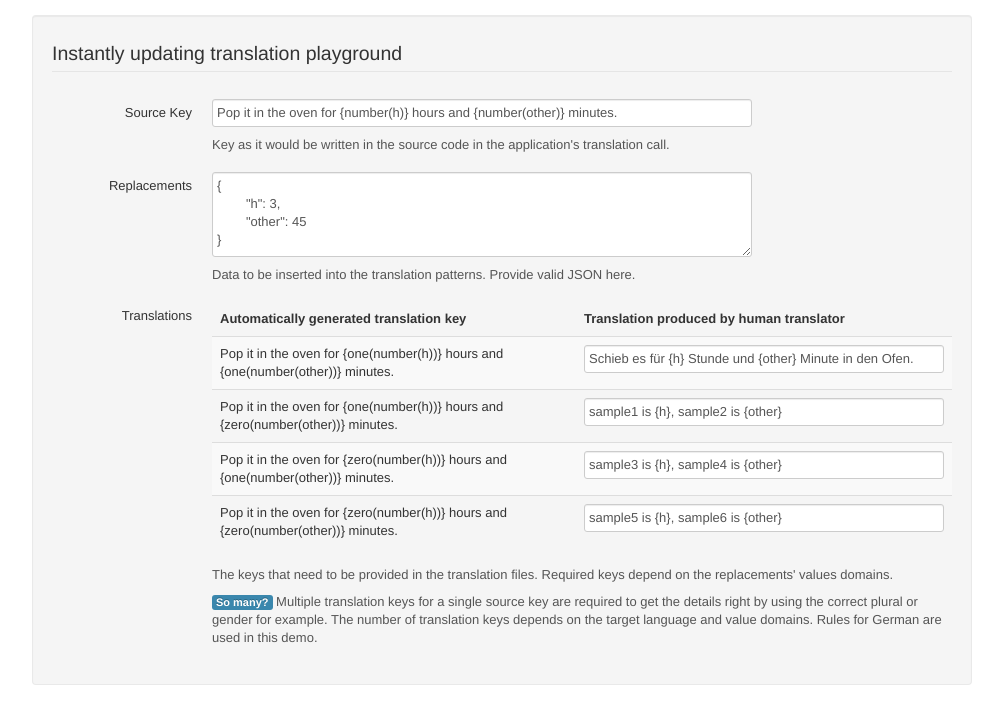
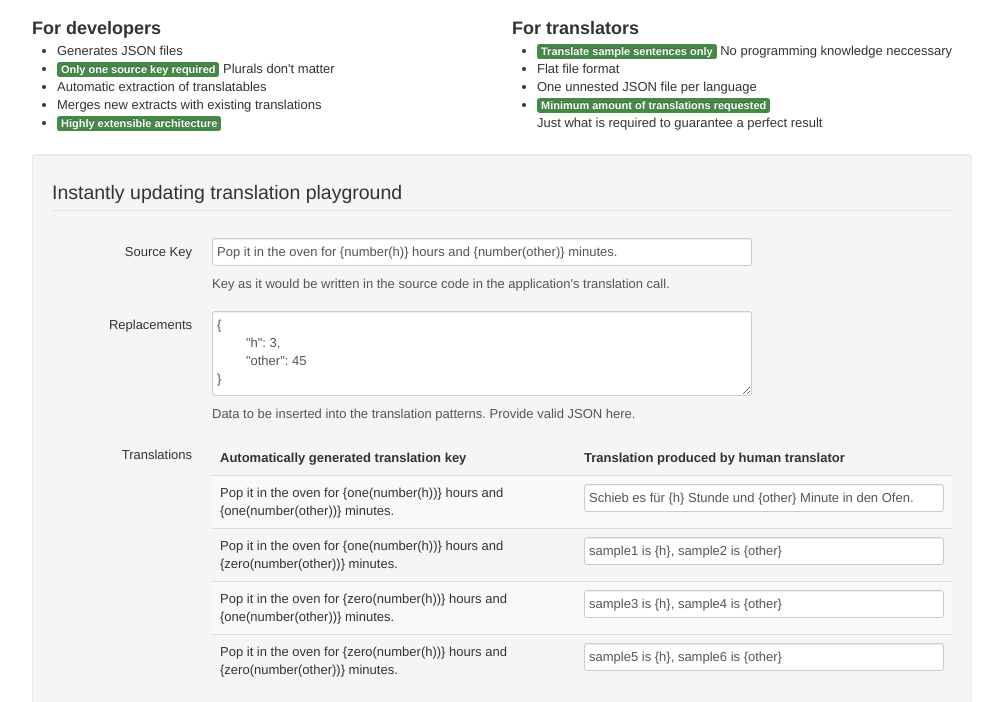
Before and after one commit to AugustusKling/translatables-js, a plain HTML site: page index.html in a window 1280 px wide. Shown: the part 69-771 px from the top of the page, without its empty margins (138-1141 px from the left). Drawn offline with Linux system fonts and the light colour scheme.

Commit message:
Outlined main advantage

```diff
--- a/index.html
+++ b/index.html
@@ -5,6 +5,7 @@
 		<meta charset='utf-8'>
 		<link rel="stylesheet" type="text/css" href="bootstrap/css/bootstrap.min.css">
 		<script type="text/javascript" src="translatables.js"></script>
+		<style type="text/css">.whitespace-cells .span6{padding-bottom:1em;}</style>
 	</head>
 	<body>
 		<div class="container">
@@ -12,6 +13,27 @@
 				<h1>Domain aware translations
 					<small>Mastering language variety in software translations</small>
 				</h1>
+			</div>
+			<div class="row whitespace-cells">
+				<div class="span6">
+					<h3>For developers</h3>
+					<ul>
+						<li>Generates JSON files</li>
+						<li><span class="label label-success">Only one source key required</span> Plurals don't matter</li>
+						<li>Automatic extraction of translatables</li>
+						<li>Merges new extracts with existing translations</li>
+						<li><span class="label label-success">Highly extensible architecture</span></li>
+					</ul>
+				</div>
+				<div class="span6">
+					<h3>For translators</h3>
+					<ul>
+						<li><span class="label label-success">Translate sample sentences only</span> No programming knowledge neccessary</li>
+						<li>Flat file format</li>
+						<li>One unnested JSON file per language</li>
+						<li><span class="label label-success">Minimum amount of translations requested</span><br>Just what is required to guarantee a perfect result</li>
+					</ul>
+				</div>
 			</div>
 			<form class="form-horizontal well">
 				<fieldset>
```
